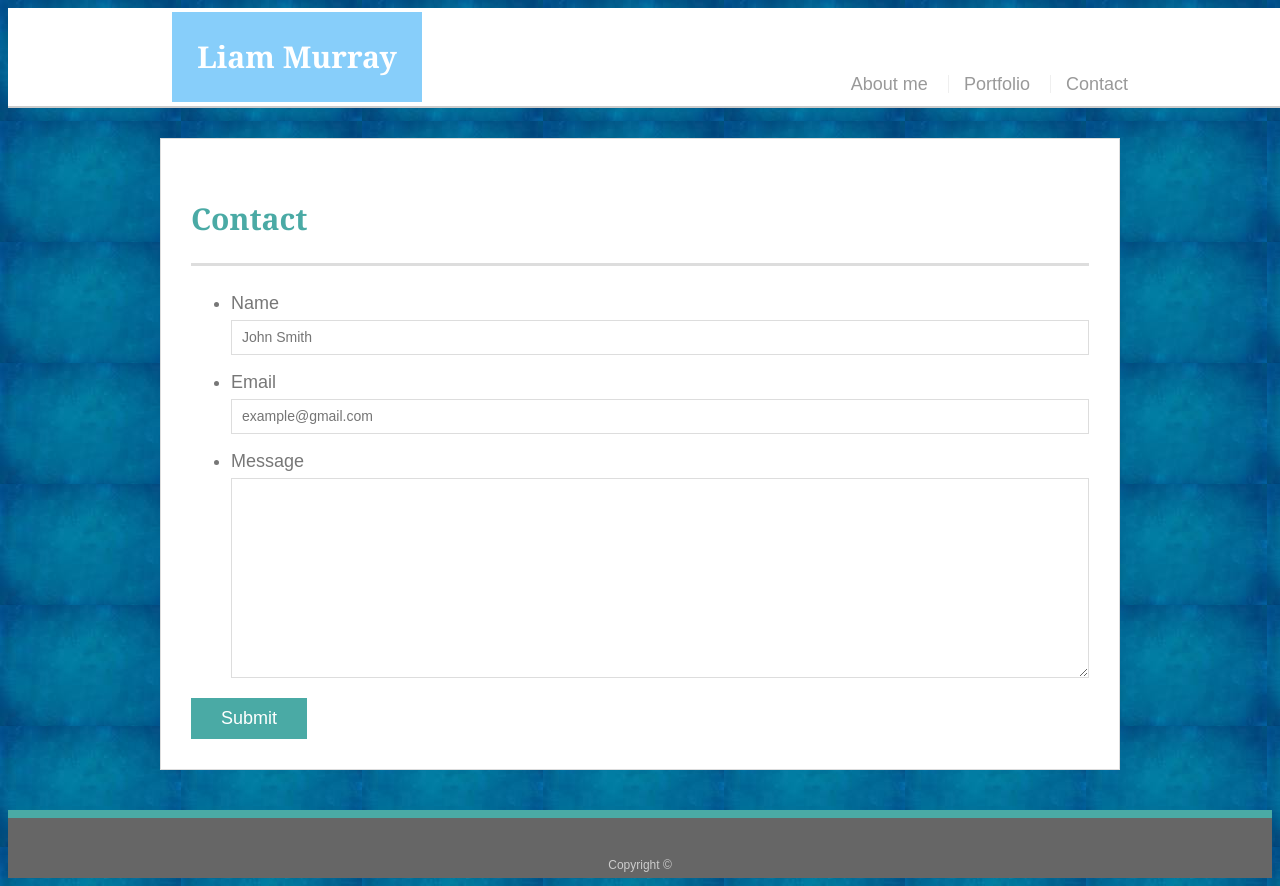
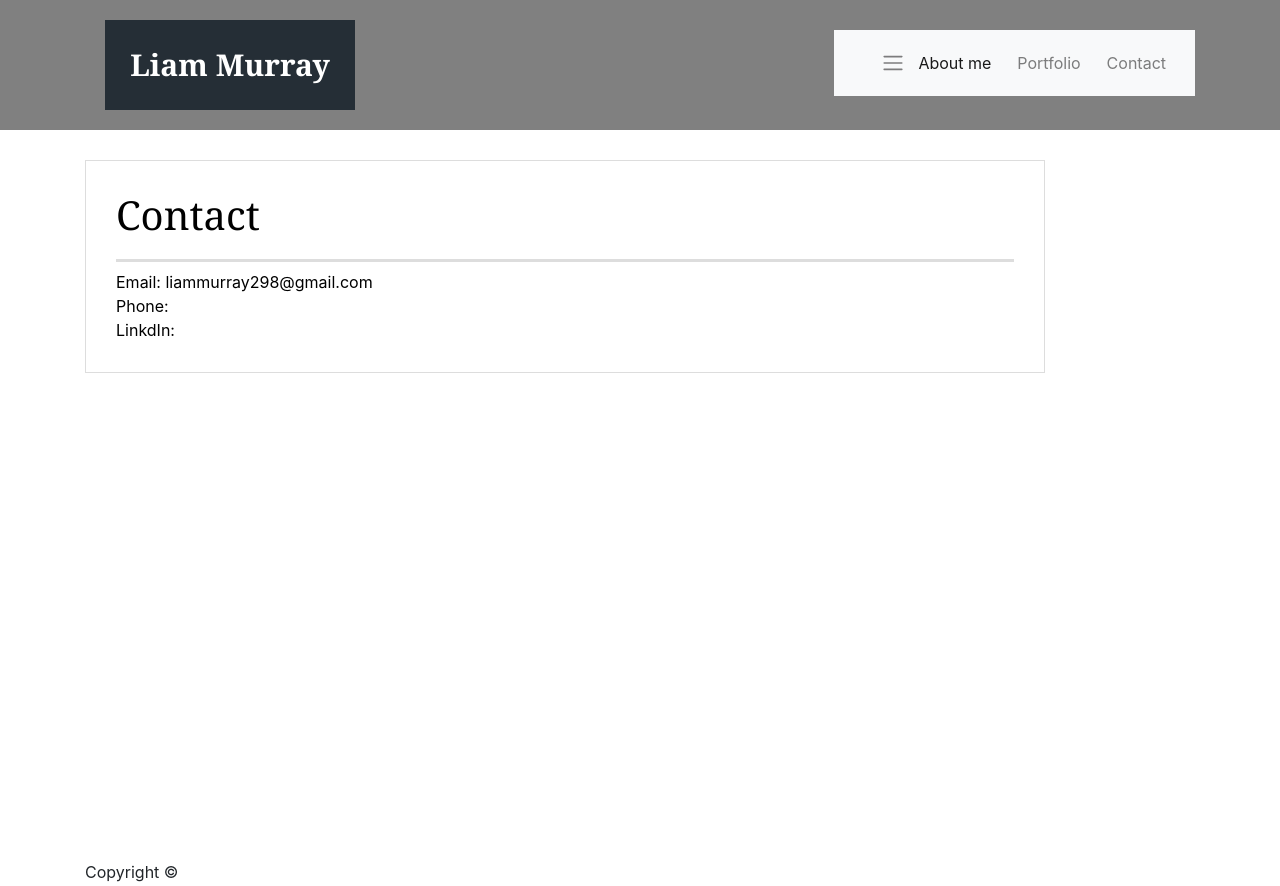
Before and after one commit to Lmurray298/Portfolio, a plain HTML site: page contact.html in a window 1280 px wide. Drawn offline with nearby package versions, Linux system fonts and the light colour scheme.

Commit message:
updated web page

```diff
--- a/contact.html
+++ b/contact.html
@@ -5,6 +5,8 @@
   <meta charset="UTF-8">
   <title>Contact | Liam Murray</title>
   <link rel="stylesheet" type="text/css" href="style.css">
+  <link href="https://maxcdn.bootstrapcdn.com/bootswatch/3.3.7/slate/bootstrap.min.css" rel="stylesheet" integrity="sha384-RpX8okQqCyUNG7PlOYNybyJXYTtGQH+7rIKiVvg1DLg6jahLEk47VvpUyS+E2/uJ" crossorigin="anonymous">
+  <meta name="viewport" content="width=device-width, initial-scale=1">
 </head>
 
 <body>
@@ -49,25 +51,14 @@
     <section class="main-section">
       <h1>Contact</h1>
 
-      <form id="contact-form">
-        <ul>
-          <li>
-            <label for="name">Name</label>
-            <input type="text" id="name" name="name" placeholder="John Smith" required="required">
-          </li>
-          <li>
-            <label for="email">Email</label>
-            <input type="email" id="email" name="email" placeholder="example@gmail.com" required="required">
-          </li>
-          <li>
-            <label for="message">Message</label>
-            <textarea id="message" name="message" required="required"></textarea>
-          </li>
-        </ul>
-        <input type="submit">
-      </form>
+      <p>Email: liammurray298@gmail.com <br> Phone: <br> LinkdIn: <br>
+        </p>
+
+
 
     </section>
+
+
 
   </div>
 
--- a/style.css
+++ b/style.css
@@ -3,7 +3,7 @@ body {
     font-size: 18px;
     line-height: 34px;
     color: #777777;
-    background: url("download.jpeg");
+    background-color: rgb(37, 46, 54);
   }
 
   * {
@@ -24,6 +24,7 @@ body {
   h3,
   p {
     margin-bottom: 20px;
+    color: black;
   }
 
   p:last-child {
@@ -35,7 +36,7 @@ body {
   h3 {
     font-family: Georgia, Times, "Times New Roman", serif;
     font-weight: 700;
-    color: #4aaaa5;
+    color: black;
   }
 
   h1 {
@@ -43,6 +44,7 @@ body {
     font-size: 30px;
     line-height: 49px;
     border-bottom: 3px solid #dddddd;
+    color: black;
   }
 
   h2,
@@ -53,14 +55,15 @@ body {
   /* header */
 
   #masthead {
-    position: fixed;
+
     z-index: 99;
     width: 100%;
-    margin: 0 0 30px;
+
     overflow: auto;
     color: #ffffff;
-    background: #ffffff;
-    border-bottom: 2px solid #cccccc;
+    background: gray;
+
+
   }
 
   #logo {
@@ -71,11 +74,12 @@ body {
     font-size: 30px;
     font-weight: 700;
     line-height: 90px;
-    color: #ffffff;
+    color:white;
     text-align: center;
     text-decoration: none;
-    background: lightskyblue;
-    margin: 4px;
+    background:rgb(37, 46, 54) ;
+    margin: 20px;
+
   }
 
 
@@ -83,17 +87,18 @@ body {
 
   nav {
     float: right;
-    margin-top: 25px;
+    margin-top: 30px;
   }
 
   nav a {
-    display: inline-block;
-    padding-left: 15px;
-    margin-left: 15px;
-    line-height: 18px;
+
+    padding: 5px;
+    margin: 5px;
+
     color: #999;
-    text-decoration: none;
-    border-left: 1px solid #efefef;
+    text-align: center;
+
+
   }
 
   nav a:first-child {
@@ -102,29 +107,14 @@ body {
 
   /* footer */
 
-  footer {
-    padding: 30px 0;
-    clear: both;
-    font-size: 12px;
-    color: #ffffff;
-    color: #cccccc;
-    text-align: center;
-    background: #666666;
-    border-top: 8px solid #4aaaa5;
-    height: 50px;
-  }
 
-  h3, h2 {
-    padding-bottom: 20px;
-    margin-bottom: 15px;
-    line-height: 22px;
-    border-bottom: 2px solid #eeeeee;
-  }
+
+
 
   /* main */
 
   #main-container {
-    padding-top: 130px;
+    padding-top: 30px;
     min-height: calc(100vh - 70px);
   }
 
@@ -133,89 +123,33 @@ body {
     width: 100%;
     max-width: 960px;
     padding: 30px;
-    margin: 0 0 40px;
+    margin: 0 0 0px;
     background: #ffffff;
     border: 1px solid #dddddd;
+
+  }
+
+  h1{
+    color: black;
   }
 
   /* portfolio page */
 
-  .work {
-    position: relative;
-    float: left;
-    width: 274px;
-    margin: 20px 0 25px;
-    overflow: auto;
+  a:link {
+    color: red;
   }
 
-  .work:nth-child(even) {
-    margin-right: 40px;
+  /* visited link */
+  a:visited {
+    color: green;
   }
 
-  .work img {
-    width: 100%;
-    border: 0 none;
-    opacity: 0.8;
+  /* mouse over link */
+  a:hover {
+    color: hotpink;
   }
 
-  .work h3 {
-    position: absolute;
-    bottom: 20px;
-    width: 100%;
-    padding: 15px;
-    margin-bottom: 0;
-    font-weight: 300;
-    line-height: 30px;
-    color: #ffffff;
-    text-align: center;
-    background: #4aaaa5;
-    border-bottom: 0;
+  /* selected link */
+  a:active {
+    color: blue;
   }
-
-  .auth-image {
-    float: left;
-    width: 200px;
-    height: auto;
-    margin-top: 10px;
-    margin-right: 25px;
-  }
-
-  /* contact page */
-
-  #contact-form ul {
-    margin-bottom: 20px;
-  }
-
-  #contact-form li {
-    margin-bottom: 10px;
-  }
-
-  label,
-  input[type=text],
-  input[type=email],
-  textarea {
-    display: block;
-    width: 100%;
-  }
-
-  input[type=text],
-  input[type=email],
-  textarea {
-    height: 35px;
-    padding: 0 10px;
-    font-size: 14px;
-    border: 1px solid #dddddd;
-  }
-
-  textarea {
-    height: 200px;
-  }
-
-  input[type=submit] {
-    padding: 10px 30px;
-    font-size: 18px;
-    color: #ffffff;
-    cursor: pointer;
-    background: #4aaaa5;
-    border: 0 none;
-  }
```
Also changed, not shown: index.html (+4 -6 lines), portfolio.html (+8 -20 lines).
